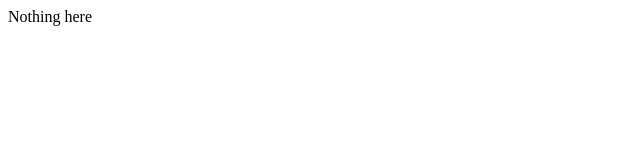
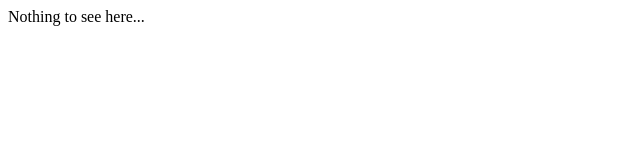
Before and after one commit to Vaishakh92/forwipro, a plain HTML site: page index.html in a window 1280 px wide. Shown: the full height of the page, 0-640 px from the left. Drawn offline with Linux system fonts and the light colour scheme.

Commit message:
Update index.html

```diff
--- a/index.html
+++ b/index.html
@@ -3,5 +3,5 @@
 </head>
 
 <body>
-Nothing here
+Nothing to see here...
 </body>
```
